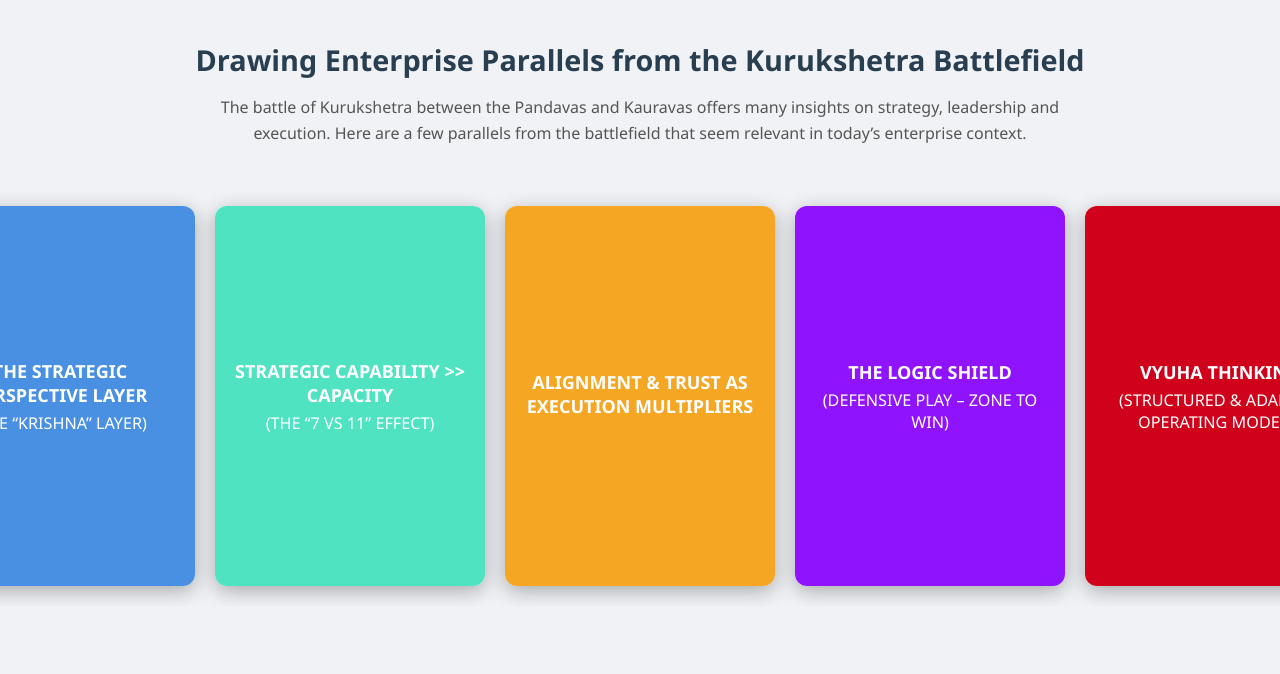
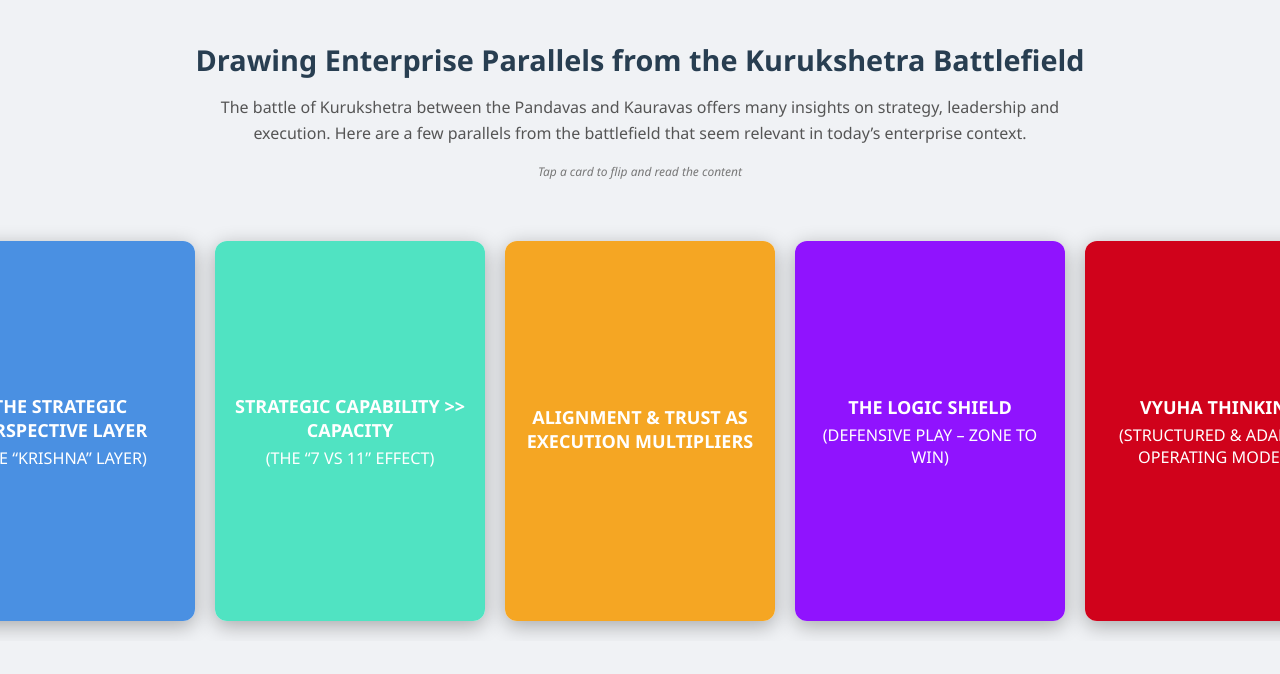
Before and after one commit to ranjani-srivathsa/Kurukshetra-Cards, a plain HTML site: page index.html in a window 1280 px wide. Drawn offline with Linux system fonts and the light colour scheme.

Commit message:
Update index.html

```diff
--- a/index.html
+++ b/index.html
@@ -115,6 +115,9 @@
   <p>
     The battle of Kurukshetra between the Pandavas and Kauravas offers many insights on strategy, leadership and execution. Here are a few parallels from the battlefield that seem relevant in today’s enterprise context.
   </p>
+  <p style="font-size: 0.75em; font-style: italic; color: #777; margin-top: 10px;">
+  Tap a card to flip and read the content
+</p>
 </div>
 
 <!-- Cards Row -->
```
